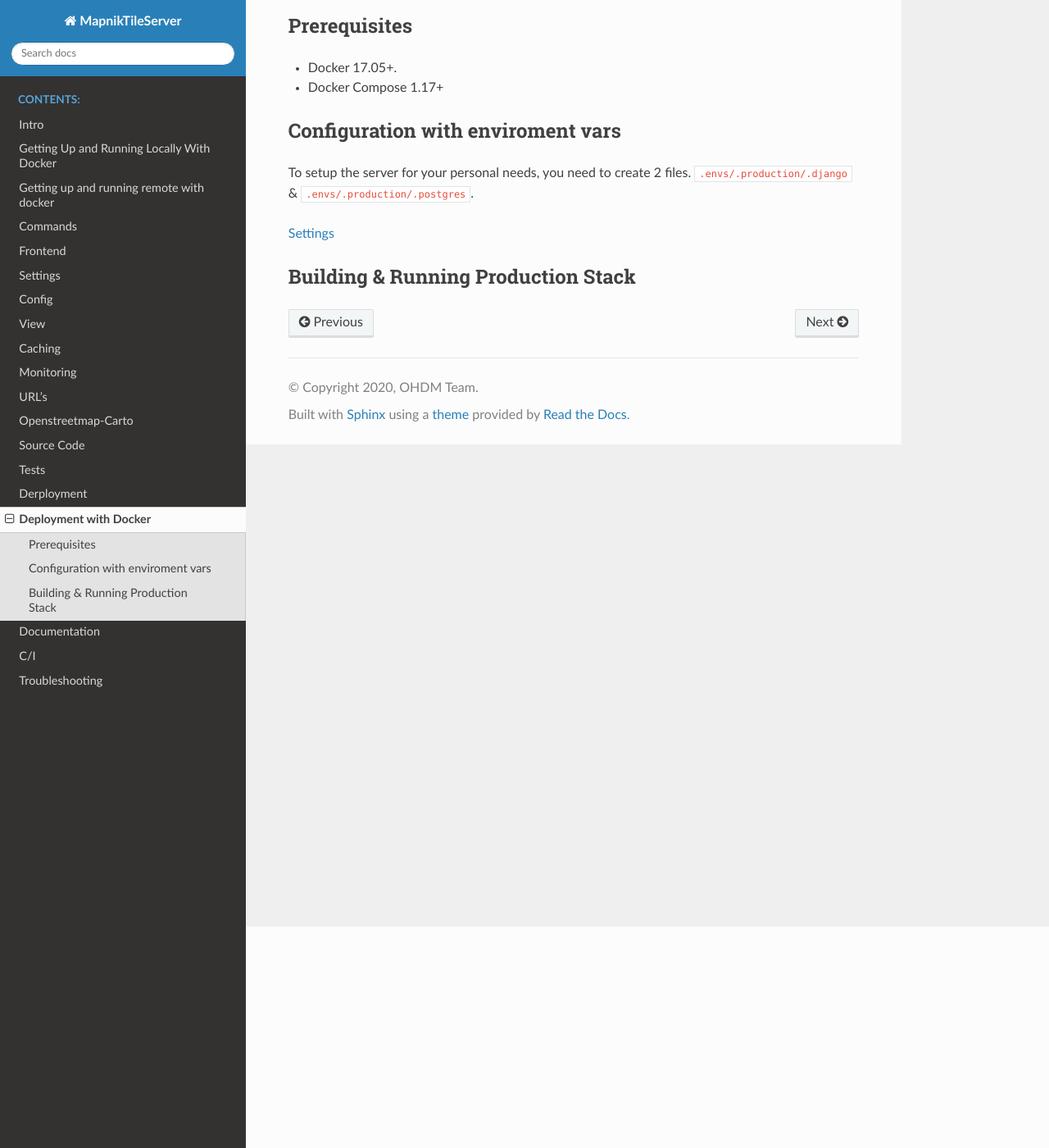
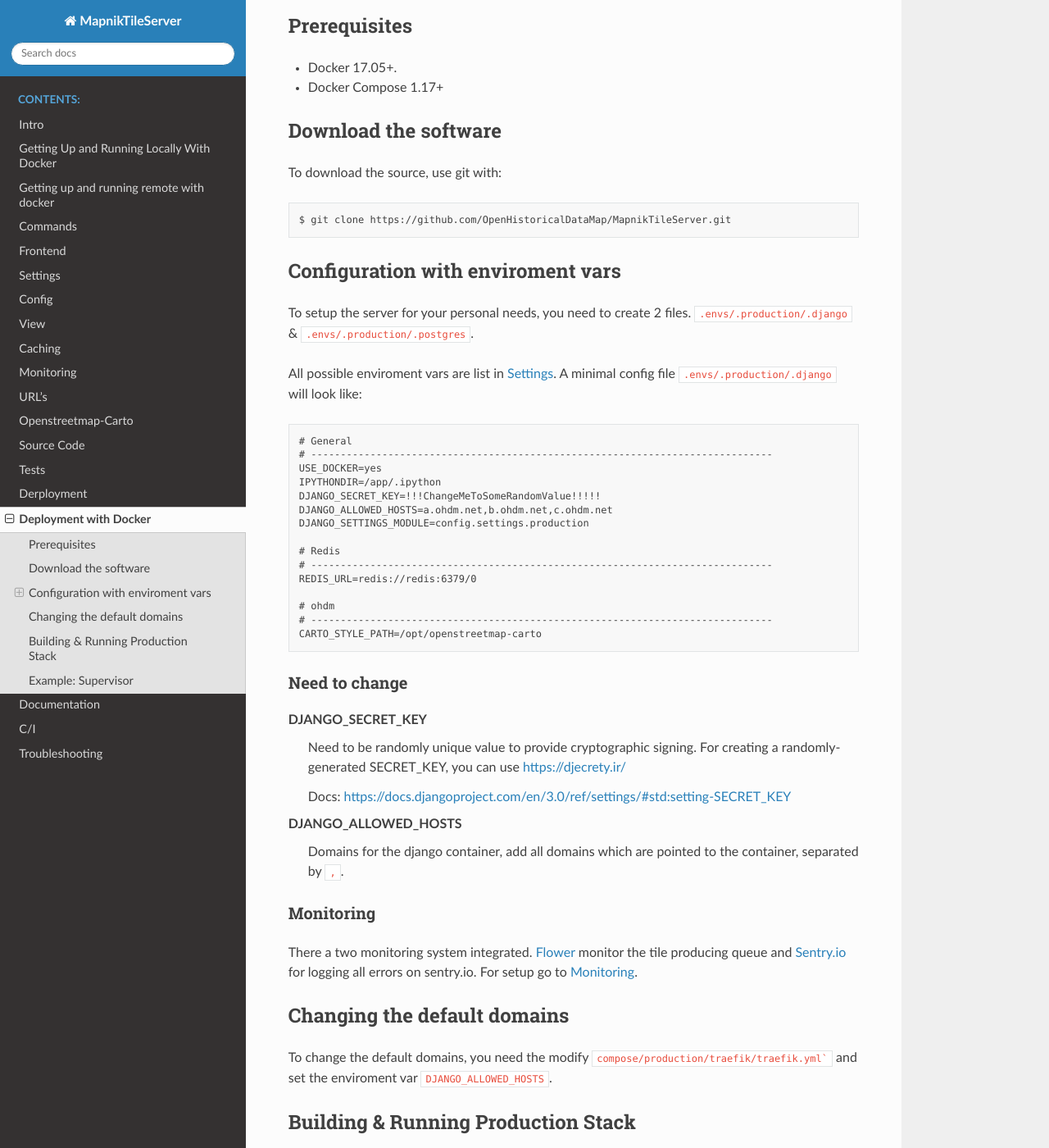
Before and after one commit to OpenHistoricalDataMap/MapnikTileServer, a Sphinx documentation site: the page built from docs/deployment_docker.rst, in a window 1280 px wide and 1400 px high, scrolled down 270 px. Shown: the whole window at 82% size. Built offline with Sphinx 7.4.7 and the Read the Docs theme 2.0.0, drawn with Linux system fonts in a browser that asks for light colours; some of the changed text lies outside the part shown.

Commit message:
add deployment docs

````diff
--- a/docs/deployment_docker.rst
+++ b/docs/deployment_docker.rst
@@ -10,15 +10,131 @@
 * Docker 17.05+.
 * Docker Compose 1.17+
 
+Download the software
+---------------------
+
+To download the source, use git with::
+
+    $ git clone https://github.com/OpenHistoricalDataMap/MapnikTileServer.git
+
 Configuration with enviroment vars
 ----------------------------------
 
 To setup the server for your personal needs, you need to create 2 files.
 ``.envs/.production/.django`` & ``.envs/.production/.postgres``.
 
-:ref:`settings`
+All possible enviroment vars are list in :ref:`settings`. A minimal config file
+``.envs/.production/.django`` will look like::
+
+    # General
+    # ------------------------------------------------------------------------------
+    USE_DOCKER=yes
+    IPYTHONDIR=/app/.ipython
+    DJANGO_SECRET_KEY=!!!ChangeMeToSomeRandomValue!!!!!
+    DJANGO_ALLOWED_HOSTS=a.ohdm.net,b.ohdm.net,c.ohdm.net
+    DJANGO_SETTINGS_MODULE=config.settings.production
+
+    # Redis
+    # ------------------------------------------------------------------------------
+    REDIS_URL=redis://redis:6379/0
+
+    # ohdm
+    # ------------------------------------------------------------------------------
+    CARTO_STYLE_PATH=/opt/openstreetmap-carto
 
 
+Need to change
+..............
+
+DJANGO_SECRET_KEY
+    Need to be randomly unique value to provide cryptographic signing.
+    For creating a randomly-generated SECRET_KEY, you can use https://djecrety.ir/
+
+    Docs: https://docs.djangoproject.com/en/3.0/ref/settings/#std:setting-SECRET_KEY
+
+DJANGO_ALLOWED_HOSTS
+    Domains for the django container, add all domains which are pointed to the container,
+    separated by ``,``.
+
+Monitoring
+..........
+
+There a two monitoring system integrated.
+`Flower <https://flower.readthedocs.io/en/latest/>`_ monitor the tile producing queue
+and `Sentry.io <https://sentry.io>`_ for logging all errors on sentry.io.
+For setup go to :ref:`monitoring`.
+
+Changing the default domains
+----------------------------
+
+To change the default domains, you need the modify ``compose/production/traefik/traefik.yml```
+and set the enviroment var ``DJANGO_ALLOWED_HOSTS``.
 
 Building & Running Production Stack
 -----------------------------------
+
+You will need to build the stack first. To do that, run::
+
+    docker-compose -f production.yml build
+
+Once this is ready, you can run it with::
+
+    docker-compose -f production.yml up
+
+To run the stack and detach the containers, run::
+
+    docker-compose -f production.yml up -d
+
+To run a migration, open up a second terminal and run::
+
+   docker-compose -f production.yml run --rm django python manage.py migrate
+
+To create a superuser, run::
+
+   docker-compose -f production.yml run --rm django python manage.py createsuperuser
+
+If you need a shell, run::
+
+   docker-compose -f production.yml run --rm django python manage.py shell
+
+To check the logs out, run::
+
+   docker-compose -f production.yml logs
+
+If you want to scale your application, run::
+
+   docker-compose -f production.yml scale django=70
+   docker-compose -f production.yml scale celeryworker=2
+
+.. warning:: don't try to scale ``postgres``, ``celerybeat``, or ``traefik``.
+
+To see how your containers are doing run::
+
+    docker-compose -f production.yml ps
+
+Example: Supervisor
+-------------------
+
+Once you are ready with your initial setup, you want to make sure that your application is run by a process manager to
+survive reboots and auto restarts in case of an error. You can use the process manager you are most familiar with. All
+it needs to do is to run ``docker-compose -f production.yml up`` in your projects root directory.
+
+If you are using ``supervisor``, you can use this file as a starting point::
+
+    [program:{{cookiecutter.project_slug}}]
+    command=docker-compose -f production.yml up
+    directory=/path/to/{{cookiecutter.project_slug}}
+    redirect_stderr=true
+    autostart=true
+    autorestart=true
+    priority=10
+
+Move it to ``/etc/supervisor/conf.d/{{cookiecutter.project_slug}}.conf`` and run::
+
+    supervisorctl reread
+    supervisorctl update
+    supervisorctl start {{cookiecutter.project_slug}}
+
+For status check, run::
+
+    supervisorctl status
````
Also changed, not shown: docs/monitoring.rst (+21 -2 lines).
